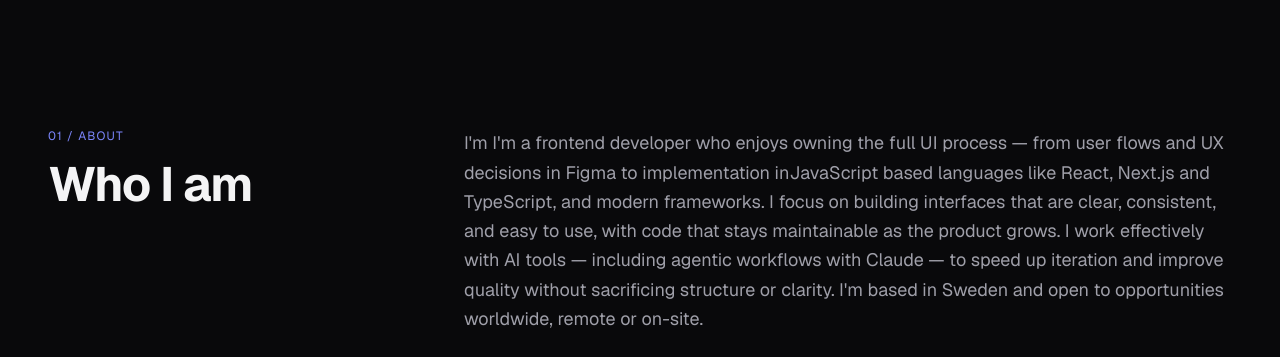
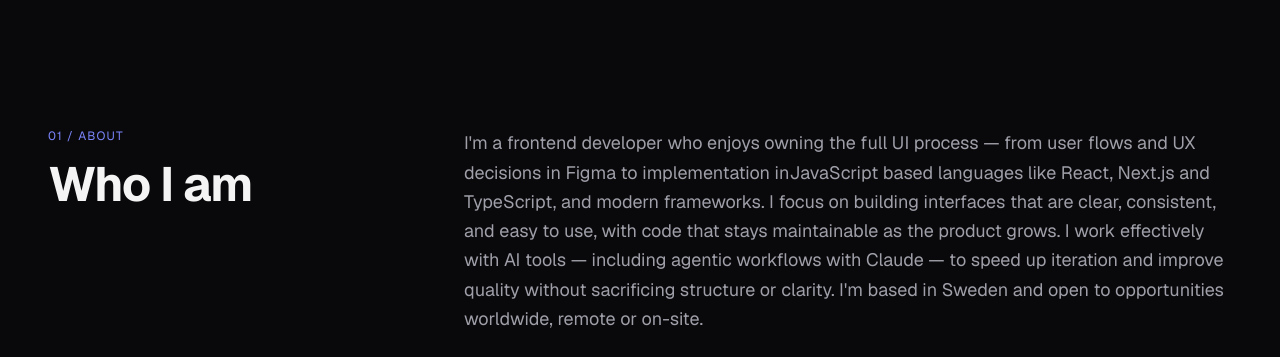
Before and after one commit to FBetulDemir/betul-portfolio-v2, a Next.js app: page / in a window 1280 px wide. Shown: the part 1000-1357 px from the top of the page. Built offline with nearby package versions, Linux system fonts and the light colour scheme.

Commit message:
Refactored About component text for clarity and enhanced Hero component animations and styles

```diff
--- a/app/components/About.tsx
+++ b/app/components/About.tsx
@@ -14,14 +14,14 @@ export function About() {
 
           <div className="md:col-span-8 space-y-6">
             <p className="text-lg text-zinc-400 leading-relaxed">
-              I&apos;m I'm a frontend developer who enjoys owning the full UI
-              process — from user flows and UX decisions in Figma to
-              implementation inJavaScript based languages like React, Next.js
-              and TypeScript, and modern frameworks. I focus on building
-              interfaces that are clear, consistent, and easy to use, with code
-              that stays maintainable as the product grows. I work effectively
-              with AI tools — including agentic workflows with Claude — to speed
-              up iteration and improve quality without sacrificing structure or
+              I'm a frontend developer who enjoys owning the full UI process —
+              from user flows and UX decisions in Figma to implementation
+              inJavaScript based languages like React, Next.js and TypeScript,
+              and modern frameworks. I focus on building interfaces that are
+              clear, consistent, and easy to use, with code that stays
+              maintainable as the product grows. I work effectively with AI
+              tools — including agentic workflows with Claude — to speed up
+              iteration and improve quality without sacrificing structure or
               clarity. I'm based in Sweden and open to opportunities worldwide,
               remote or on-site.
             </p>
--- a/app/components/Hero.tsx
+++ b/app/components/Hero.tsx
@@ -38,12 +38,12 @@ export function Hero() {
             </p>
             <p className="text-base md:text-lg text-zinc-400 leading-relaxed mt-5">
               → These days I design UI and{" "}
-              <span className="group relative inline-grid align-baseline cursor-default">
-                <span className="col-start-1 row-start-1 transition-opacity duration-700 ease-in-out group-hover:opacity-0">
+              <span className="relative inline-grid align-baseline">
+                <span className="col-start-1 row-start-1 animate-build-fade-out">
                   build
                 </span>
                 <span
-                  className="col-start-1 row-start-1 pointer-events-none font-mono tracking-wide text-indigo-400 opacity-0 transition-opacity duration-700 ease-in-out group-hover:opacity-100 group-hover:[text-shadow:0_0_12px_rgba(129,140,248,0.55)]"
+                  className="col-start-1 row-start-1 pointer-events-none font-mono tracking-wide text-indigo-400 [text-shadow:0_0_12px_rgba(129,140,248,0.55)] animate-build-fade-in"
                   aria-hidden="true">
                   build
                 </span>
--- a/app/globals.css
+++ b/app/globals.css
@@ -19,3 +19,30 @@ html {
   background: #27272a;
   border-radius: 3px;
 }
+
+@theme {
+  --animate-build-fade-out: build-fade-out 3s ease-in-out infinite;
+  --animate-build-fade-in: build-fade-in 3s ease-in-out infinite;
+
+  @keyframes build-fade-out {
+    0%,
+    45% {
+      opacity: 1;
+    }
+    55%,
+    100% {
+      opacity: 0;
+    }
+  }
+
+  @keyframes build-fade-in {
+    0%,
+    45% {
+      opacity: 0;
+    }
+    55%,
+    100% {
+      opacity: 1;
+    }
+  }
+}
```
